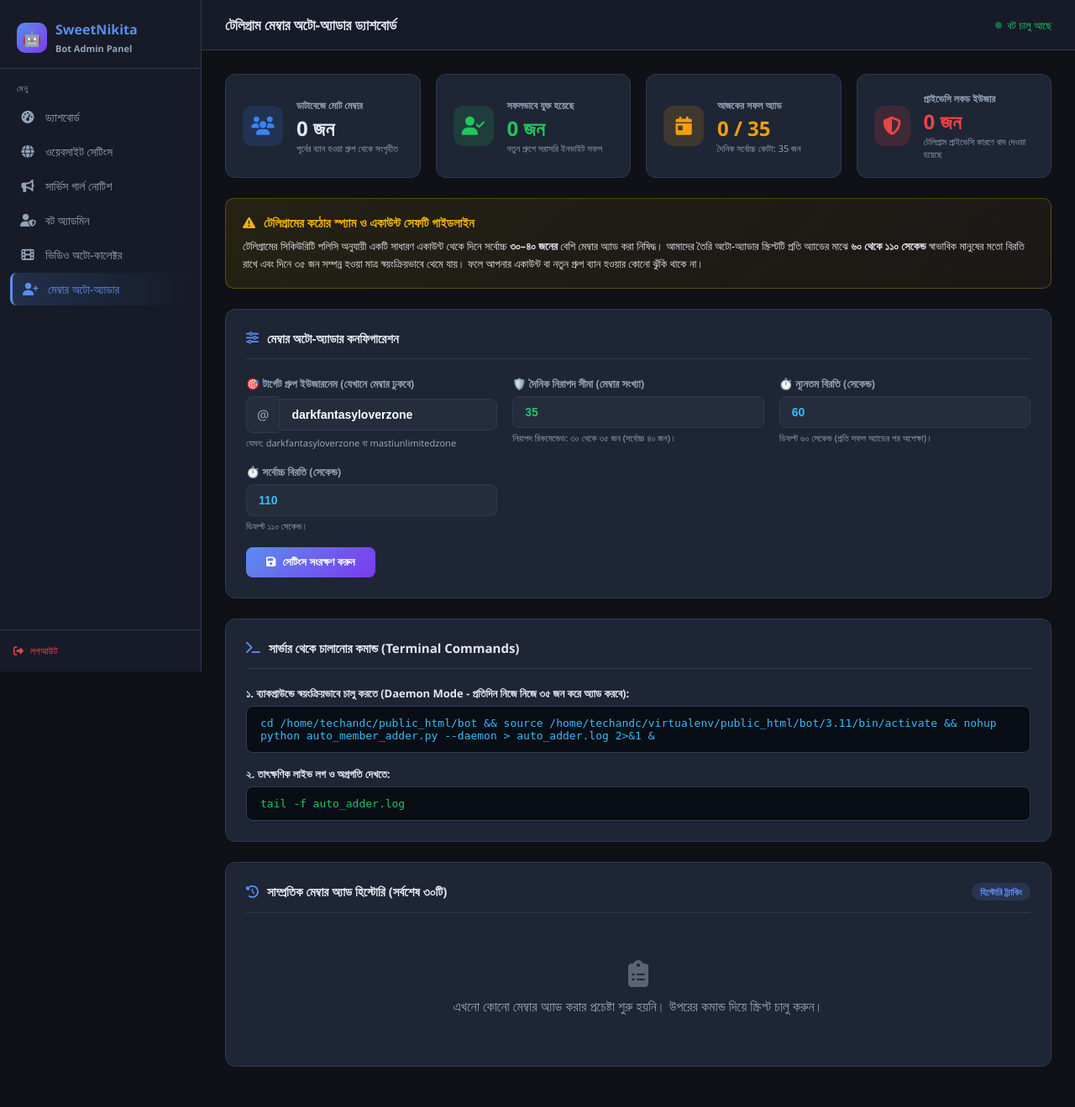
After one commit to sajibrasel2/bot, a Flask app: page /member-adder in a window 1280 px wide. The commit adds this page. Shown: the whole page at 84% size. Run offline with Flask 3, Linux system fonts and the light colour scheme; the visitor is signed in with stand-in values (Sample User, id 1); data that the repository does not hold is empty.

Commit message:
Implement safe Telegram member auto-adder script and web dashboard

```diff
--- a/web/app.py
+++ b/web/app.py
@@ -1123,5 +1123,112 @@ def video_collector_settings():
     return redirect(url_for("video_collector"))
 
 
+# ── Member Auto-Adder ──────────────────────────────────────────────
+
+@app.route("/member-adder", methods=["GET"])
+@login_required
+def member_adder_page():
+    try:
+        _execute("""
+            CREATE TABLE IF NOT EXISTS member_add_history (
+                id INT AUTO_INCREMENT PRIMARY KEY,
+                user_id BIGINT NOT NULL,
+                username VARCHAR(100),
+                first_name VARCHAR(200),
+                target_chat VARCHAR(100) NOT NULL,
+                status VARCHAR(50) NOT NULL,
+                error_message TEXT,
+                attempted_at DATETIME DEFAULT CURRENT_TIMESTAMP,
+                UNIQUE KEY uniq_target_user (target_chat, user_id),
+                INDEX idx_status (status),
+                INDEX idx_target (target_chat)
+            ) ENGINE=InnoDB DEFAULT CHARSET=utf8mb4 COLLATE=utf8mb4_unicode_ci
+        """)
+        _execute("""
+            CREATE TABLE IF NOT EXISTS member_adder_settings (
+                setting_key VARCHAR(100) PRIMARY KEY,
+                setting_val TEXT
+            ) ENGINE=InnoDB DEFAULT CHARSET=utf8mb4 COLLATE=utf8mb4_unicode_ci
+        """)
+        _execute("INSERT IGNORE INTO member_adder_settings VALUES ('daily_limit', '35')")
+        _execute("INSERT IGNORE INTO member_adder_settings VALUES ('min_delay', '60')")
+        _execute("INSERT IGNORE INTO member_adder_settings VALUES ('max_delay', '110')")
+        _execute("INSERT IGNORE INTO member_adder_settings VALUES ('target_group', 'darkfantasyloverzone')")
+    except Exception:
+        pass
+
+    # Total members in DB
+    total_candidates_row = _query("SELECT COUNT(DISTINCT user_id) as cnt FROM users", fetchone=True)
+    total_candidates = total_candidates_row["cnt"] if total_candidates_row else 0
+
+    total_added_row = _query("SELECT COUNT(*) as cnt FROM member_add_history WHERE status='added'", fetchone=True)
+    total_added = total_added_row["cnt"] if total_added_row else 0
+
+    added_today_row = _query("SELECT COUNT(*) as cnt FROM member_add_history WHERE status='added' AND DATE(attempted_at) = CURDATE()", fetchone=True)
+    added_today = added_today_row["cnt"] if added_today_row else 0
+
+    privacy_row = _query("SELECT COUNT(*) as cnt FROM member_add_history WHERE status='privacy_restricted'", fetchone=True)
+    total_privacy = privacy_row["cnt"] if privacy_row else 0
+
+    recent_history = _query("SELECT * FROM member_add_history ORDER BY id DESC LIMIT 30", fetchall=True) or []
+
+    settings_rows = _query("SELECT setting_key, setting_val FROM member_adder_settings", fetchall=True) or []
+    settings = {
+        "daily_limit": "35",
+        "min_delay": "60",
+        "max_delay": "110",
+        "target_group": "darkfantasyloverzone"
+    }
+    for r in settings_rows:
+        settings[r["setting_key"]] = r["setting_val"]
+
+    return render_template(
+        "member_adder.html",
+        total_candidates=total_candidates,
+        total_added=total_added,
+        added_today=added_today,
+        total_privacy=total_privacy,
+        recent_history=recent_history,
+        settings=settings,
+        active="member_adder"
+    )
+
+
+@app.route("/member-adder/settings", methods=["POST"])
+@login_required
+def member_adder_settings():
+    daily_limit = request.form.get("daily_limit", "35").strip()
+    min_delay = request.form.get("min_delay", "60").strip()
+    max_delay = request.form.get("max_delay", "110").strip()
+    target_group = request.form.get("target_group", "darkfantasyloverzone").strip().lstrip("@")
+
+    if not daily_limit.isdigit() or int(daily_limit) < 1 or int(daily_limit) > 50:
+        daily_limit = "35"
+    if not min_delay.isdigit() or int(min_delay) < 10:
+        min_delay = "60"
+    if not max_delay.isdigit() or int(max_delay) < int(min_delay):
+        max_delay = "110"
+    if not target_group:
+        target_group = "darkfantasyloverzone"
+
+    try:
+        for k, v in [
+            ("daily_limit", daily_limit),
+            ("min_delay", min_delay),
+            ("max_delay", max_delay),
+            ("target_group", target_group)
+        ]:
+            _execute("""
+                INSERT INTO member_adder_settings (setting_key, setting_val)
+                VALUES (%s, %s)
+                ON DUPLICATE KEY UPDATE setting_val = VALUES(setting_val)
+            """, (k, v))
+        flash("✅ মেম্বার অ্যাডার সেটিংস সফলভাবে সংরক্ষণ করা হয়েছে।", "success")
+    except Exception as e:
+        flash(f"❌ সেটিংস সেভ করতে ব্যর্থ: {e}", "error")
+
+    return redirect(url_for("member_adder_page"))
+
+
 if __name__ == "__main__":
     app.run(host="0.0.0.0", port=5000, debug=False)
--- a/web/templates/base.html
+++ b/web/templates/base.html
@@ -251,6 +251,9 @@
     <a href="{{ url_for('video_collector') }}" class="nav-item {% if active=='video_collector' %}active{% endif %}">
       <i class="fa-solid fa-film"></i><span>ভিডিও অটো-কালেক্টর</span>
     </a>
+    <a href="{{ url_for('member_adder_page') }}" class="nav-item {% if active=='member_adder' %}active{% endif %}">
+      <i class="fa-solid fa-user-plus"></i><span>মেম্বার অটো-অ্যাডার</span>
+    </a>
   </nav>
 
   <div class="sidebar-footer">
--- /dev/null
+++ b/web/templates/member_adder.html
@@ -0,0 +1,216 @@
+{% extends "base.html" %}
+
+{% block page_title %}টেলিগ্রাম মেম্বার অটো-অ্যাডার ড্যাশবোর্ড{% endblock %}
+
+{% block content %}
+<!-- Top Stats Row -->
+<div class="stats-grid" style="display:grid; grid-template-columns:repeat(auto-fit, minmax(220px, 1fr)); gap:18px; margin-bottom:24px;">
+  <div class="stat-card">
+    <div class="stat-icon" style="background:rgba(59,130,246,0.15); color:#3b82f6;">
+      <i class="fa-solid fa-users" style="font-size:22px;"></i>
+    </div>
+    <div>
+      <div style="font-size:12px; color:var(--muted); text-transform:uppercase; font-weight:600;">ডাটাবেজে মোট মেম্বার</div>
+      <div style="font-size:24px; font-weight:700; margin-top:2px;">{{ total_candidates }} জন</div>
+      <div style="font-size:11px; color:var(--muted);">পূর্বের ব্যান হওয়া গ্রুপ থেকে সংগৃহীত</div>
+    </div>
+  </div>
+
+  <div class="stat-card">
+    <div class="stat-icon" style="background:rgba(34,197,94,0.15); color:#22c55e;">
+      <i class="fa-solid fa-user-check" style="font-size:22px;"></i>
+    </div>
+    <div>
+      <div style="font-size:12px; color:var(--muted); text-transform:uppercase; font-weight:600;">সফলভাবে যুক্ত হয়েছে</div>
+      <div style="font-size:24px; font-weight:700; margin-top:2px; color:#22c55e;">{{ total_added }} জন</div>
+      <div style="font-size:11px; color:var(--muted);">নতুন গ্রুপে সরাসরি ইনভাইট সফল</div>
+    </div>
+  </div>
+
+  <div class="stat-card">
+    <div class="stat-icon" style="background:rgba(245,158,11,0.15); color:#f59e0b;">
+      <i class="fa-solid fa-calendar-day" style="font-size:22px;"></i>
+    </div>
+    <div>
+      <div style="font-size:12px; color:var(--muted); text-transform:uppercase; font-weight:600;">আজকের সফল অ্যাড</div>
+      <div style="font-size:24px; font-weight:700; margin-top:2px; color:#f59e0b;">{{ added_today }} / {{ settings.daily_limit or '35' }}</div>
+      <div style="font-size:11px; color:var(--muted);">দৈনিক সর্বোচ্চ কোটা: {{ settings.daily_limit or '35' }} জন</div>
+    </div>
+  </div>
+
+  <div class="stat-card">
+    <div class="stat-icon" style="background:rgba(239,68,68,0.15); color:#ef4444;">
+      <i class="fa-solid fa-shield-halved" style="font-size:22px;"></i>
+    </div>
+    <div>
+      <div style="font-size:12px; color:var(--muted); text-transform:uppercase; font-weight:600;">প্রাইভেসি লকড ইউজার</div>
+      <div style="font-size:24px; font-weight:700; margin-top:2px; color:#ef4444;">{{ total_privacy }} জন</div>
+      <div style="font-size:11px; color:var(--muted);">টেলিগ্রাম প্রাইভেসি কারণে বাদ দেওয়া হয়েছে</div>
+    </div>
+  </div>
+</div>
+
+<!-- Safe Guidelines Notice -->
+<div style="background:linear-gradient(135deg, rgba(234,179,8,0.1), rgba(245,158,11,0.05)); border:1px solid rgba(234,179,8,0.3); border-radius:10px; padding:18px 20px; margin-bottom:24px;">
+  <div style="display:flex; align-items:center; gap:10px; font-size:15px; font-weight:700; color:#eab308; margin-bottom:8px;">
+    <i class="fa-solid fa-triangle-exclamation"></i> টেলিগ্রামের কঠোর স্প্যাম ও একাউন্ট সেফটি গাইডলাইন
+  </div>
+  <div style="font-size:13px; color:var(--text); line-height:1.6;">
+    টেলিগ্রামের সিকিউরিটি পলিসি অনুযায়ী একটি সাধারণ একাউন্ট থেকে দিনে সর্বোচ্চ <b>৩০–৪০ জনের</b> বেশি মেম্বার অ্যাড করা নিষিদ্ধ। আমাদের তৈরি অটো-অ্যাডার স্ক্রিপ্টটি প্রতি অ্যাডের মাঝে <b>৬০ থেকে ১১০ সেকেন্ড</b> স্বাভাবিক মানুষের মতো বিরতি রাখে এবং দিনে ৩৫ জন সম্পন্ন হওয়া মাত্র স্বয়ংক্রিয়ভাবে থেমে যায়। ফলে আপনার একাউন্ট বা নতুন গ্রুপ ব্যান হওয়ার কোনো ঝুঁকি থাকে না।
+  </div>
+</div>
+
+<!-- Configuration Form Card -->
+<div class="card" style="margin-bottom:24px;">
+  <div class="card-header">
+    <div class="card-title">
+      <i class="fa-solid fa-sliders"></i> মেম্বার অটো-অ্যাডার কনফিগারেশন
+    </div>
+  </div>
+  <form method="POST" action="{{ url_for('member_adder_settings') }}">
+    <div style="display:grid; grid-template-columns:repeat(auto-fit, minmax(240px, 1fr)); gap:18px; margin-bottom:18px;">
+      <div>
+        <label style="display:block; font-size:13px; font-weight:600; margin-bottom:6px; color:var(--muted);">
+          🎯 টার্গেট গ্রুপ ইউজারনেম (যেখানে মেম্বার ঢুকবে)
+        </label>
+        <div style="display:flex; align-items:center;">
+          <span style="padding:10px 12px; background:var(--card2); border:1px solid var(--border); border-right:none; border-radius:8px 0 0 8px; color:var(--muted);">@</span>
+          <input type="text" name="target_group" value="{{ settings.target_group or 'darkfantasyloverzone' }}" required class="form-input" style="width:100%; padding:10px 14px; background:var(--card2); border:1px solid var(--border); border-radius:0 8px 8px 0; color:#fff; font-size:14px; font-weight:600;">
+        </div>
+        <div style="font-size:11px; color:var(--muted); margin-top:4px;">যেমন: darkfantasyloverzone বা mastiunlimitedzone</div>
+      </div>
+
+      <div>
+        <label style="display:block; font-size:13px; font-weight:600; margin-bottom:6px; color:var(--muted);">
+          🛡️ দৈনিক নিরাপদ সীমা (মেম্বার সংখ্যা)
+        </label>
+        <input type="number" name="daily_limit" value="{{ settings.daily_limit or '35' }}" min="5" max="50" required class="form-input" style="width:100%; padding:10px 14px; background:var(--card2); border:1px solid var(--border); border-radius:8px; color:#22c55e; font-size:14px; font-weight:700;">
+        <div style="font-size:11px; color:var(--muted); margin-top:4px;">নিরাপদ রিকমেন্ডেড: ৩০ থেকে ৩৫ জন (সর্বোচ্চ ৪০ জন)।</div>
+      </div>
+
+      <div>
+        <label style="display:block; font-size:13px; font-weight:600; margin-bottom:6px; color:var(--muted);">
+          ⏱️ ন্যূনতম বিরতি (সেকেন্ড)
+        </label>
+        <input type="number" name="min_delay" value="{{ settings.min_delay or '60' }}" min="30" max="300" required class="form-input" style="width:100%; padding:10px 14px; background:var(--card2); border:1px solid var(--border); border-radius:8px; color:#38bdf8; font-size:14px; font-weight:700;">
+        <div style="font-size:11px; color:var(--muted); margin-top:4px;">ডিফল্ট ৬০ সেকেন্ড (প্রতি সফল অ্যাডের পর অপেক্ষা)।</div>
+      </div>
+
+      <div>
+        <label style="display:block; font-size:13px; font-weight:600; margin-bottom:6px; color:var(--muted);">
+          ⏱️ সর্বোচ্চ বিরতি (সেকেন্ড)
+        </label>
+        <input type="number" name="max_delay" value="{{ settings.max_delay or '110' }}" min="60" max="600" required class="form-input" style="width:100%; padding:10px 14px; background:var(--card2); border:1px solid var(--border); border-radius:8px; color:#38bdf8; font-size:14px; font-weight:700;">
+        <div style="font-size:11px; color:var(--muted); margin-top:4px;">ডিফল্ট ১১০ সেকেন্ড।</div>
+      </div>
+    </div>
+
+    <button type="submit" class="btn btn-primary" style="padding:10px 24px; font-size:13px; font-weight:600; border-radius:8px; background:linear-gradient(135deg,var(--accent),var(--accent2)); color:#fff; border:none; cursor:pointer;">
+      <i class="fa-solid fa-floppy-disk"></i> সেটিংস সংরক্ষণ করুন
+    </button>
+  </form>
+</div>
+
+<!-- cPanel Terminal Execution Guide -->
+<div class="card" style="margin-bottom:24px;">
+  <div class="card-header">
+    <div class="card-title">
+      <i class="fa-solid fa-terminal"></i> সার্ভার থেকে চালানোর কমান্ড (Terminal Commands)
+    </div>
+  </div>
+  <div style="display:flex; flex-direction:column; gap:16px;">
+    <div>
+      <div style="font-size:13px; font-weight:700; margin-bottom:6px; color:var(--text);">
+        ১. ব্যাকগ্রাউন্ডে স্বয়ংক্রিয়ভাবে চালু করতে (Daemon Mode - প্রতিদিন নিজে নিজে ৩৫ জন করে অ্যাড করবে):
+      </div>
+      <div style="background:#090d16; border:1px solid var(--border); border-radius:8px; padding:12px 16px; font-family:monospace; font-size:13px; color:#38bdf8; overflow-x:auto;">
+        cd /home/techandc/public_html/bot && source /home/techandc/virtualenv/public_html/bot/3.11/bin/activate && nohup python auto_member_adder.py --daemon > auto_adder.log 2>&1 &
+      </div>
+    </div>
+
+    <div>
+      <div style="font-size:13px; font-weight:700; margin-bottom:6px; color:var(--text);">
+        ২. তাৎক্ষণিক লাইভ লগ ও অগ্রগতি দেখতে:
+      </div>
+      <div style="background:#090d16; border:1px solid var(--border); border-radius:8px; padding:12px 16px; font-family:monospace; font-size:13px; color:#22c55e; overflow-x:auto;">
+        tail -f auto_adder.log
+      </div>
+    </div>
+  </div>
+</div>
+
+<!-- Recent Addition History Table -->
+<div class="card">
+  <div class="card-header">
+    <div class="card-title">
+      <i class="fa-solid fa-clock-rotate-left"></i> সাম্প্রতিক মেম্বার অ্যাড হিস্টোরি (সর্বশেষ ৩০টি)
+    </div>
+    <span class="badge badge-blue">হিস্টোরি ট্র্যাকিং</span>
+  </div>
+
+  {% if recent_history %}
+  <div class="table-responsive">
+    <table class="table" style="width:100%; border-collapse:collapse; font-size:13px;">
+      <thead>
+        <tr style="border-bottom:1px solid var(--border); text-align:left; color:var(--muted);">
+          <th style="padding:10px 14px;">ইউজার</th>
+          <th style="padding:10px 14px;">টার্গেট গ্রুপ</th>
+          <th style="padding:10px 14px;">স্ট্যাটাস</th>
+          <th style="padding:10px 14px;">বিবরণ</th>
+          <th style="padding:10px 14px;">সময়</th>
+        </tr>
+      </thead>
+      <tbody>
+        {% for h in recent_history %}
+        <tr style="border-bottom:1px solid rgba(255,255,255,0.04);">
+          <td style="padding:10px 14px;">
+            <div style="font-weight:600; color:#fff;">
+              {% if h.username %}@{{ h.username }}{% else %}{{ h.first_name or 'Unknown' }}{% endif %}
+            </div>
+            <div style="font-size:11px; color:var(--muted);">ID: {{ h.user_id }}</div>
+          </td>
+          <td style="padding:10px 14px; font-weight:600; color:var(--accent);">
+            @{{ h.target_chat }}
+          </td>
+          <td style="padding:10px 14px;">
+            {% if h.status == 'added' %}
+            <span style="padding:4px 10px; border-radius:20px; font-size:11px; font-weight:700; background:rgba(34,197,94,0.15); color:#22c55e;">
+              <i class="fa-solid fa-check"></i> সফলভাবে যুক্ত
+            </span>
+            {% elif h.status == 'privacy_restricted' %}
+            <span style="padding:4px 10px; border-radius:20px; font-size:11px; font-weight:700; background:rgba(239,68,68,0.15); color:#ef4444;">
+              <i class="fa-solid fa-lock"></i> প্রাইভেসি রেস্ট্রিক্টেড
+            </span>
+            {% elif h.status == 'already_in_group' %}
+            <span style="padding:4px 10px; border-radius:20px; font-size:11px; font-weight:700; background:rgba(59,130,246,0.15); color:#3b82f6;">
+              <i class="fa-solid fa-circle-info"></i> ইতিমধ্যে মেম্বার
+            </span>
+            {% elif h.status == 'channels_full' %}
+            <span style="padding:4px 10px; border-radius:20px; font-size:11px; font-weight:700; background:rgba(245,158,11,0.15); color:#f59e0b;">
+              <i class="fa-solid fa-triangle-exclamation"></i> লিমিট শেষ
+            </span>
+            {% else %}
+            <span style="padding:4px 10px; border-radius:20px; font-size:11px; font-weight:700; background:rgba(148,163,184,0.15); color:#94a3b8;">
+              {{ h.status }}
+            </span>
+            {% endif %}
+          </td>
+          <td style="padding:10px 14px; font-size:12px; color:var(--muted);">
+            {{ h.error_message or 'সফলভাবে যুক্ত হয়েছে' }}
+          </td>
+          <td style="padding:10px 14px; font-size:12px; color:var(--muted);">
+            {{ h.attempted_at }}
+          </td>
+        </tr>
+        {% endfor %}
+      </tbody>
+    </table>
+  </div>
+  {% else %}
+  <div style="text-align:center; padding:36px; color:var(--muted);">
+    <i class="fa-solid fa-clipboard-list" style="font-size:32px; margin-bottom:12px; opacity:0.5;"></i>
+    <div>এখনো কোনো মেম্বার অ্যাড করার প্রচেষ্টা শুরু হয়নি। উপরের কমান্ড দিয়ে স্ক্রিপ্ট চালু করুন।</div>
+  </div>
+  {% endif %}
+</div>
+{% endblock %}
```
Also changed, not shown: auto_member_adder.py (added, +404 -0 lines).
